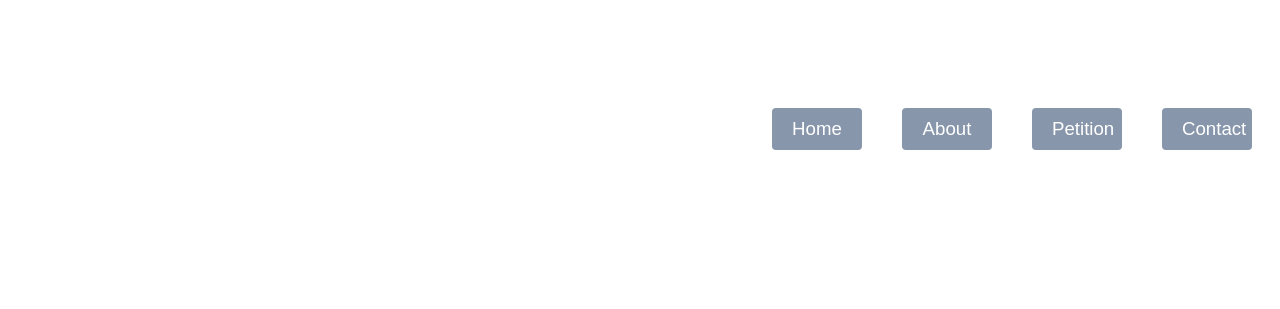
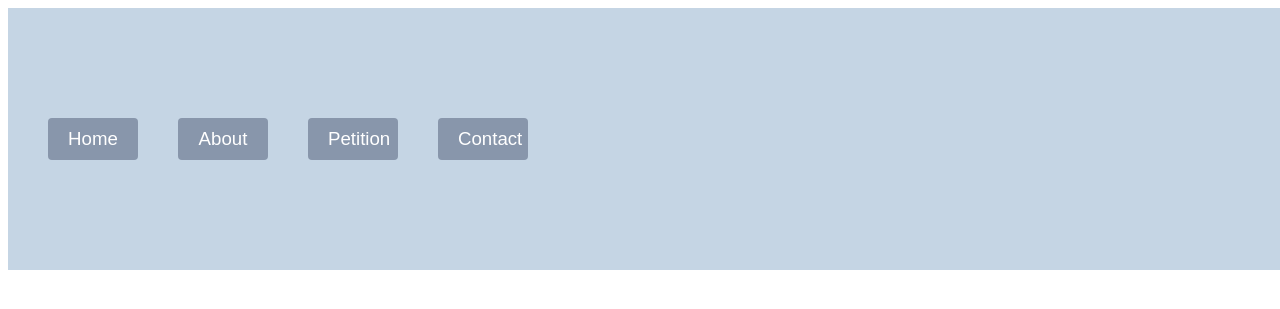
Before and after one commit to mkaye3/SDEV-153-Project, a PHP site: page / in a window 1280 px wide. Shown: the top 309 px of the page. Run offline with PHP 8.4, Linux system fonts and the light colour scheme.

Commit message:
Update style.css

```diff
--- a/style.css
+++ b/style.css
@@ -1,5 +1,11 @@
-header {
-  background-color: #C5D5E4
+.header-bar {
+  background-color: #C5D5E4;
+  padding: 10px 20px;
+  display: flex;
+  aligh-items: center;
+  top: 0;
+  left: 0;
+  width: 100%;
 }
 
 .nav-button {
```
